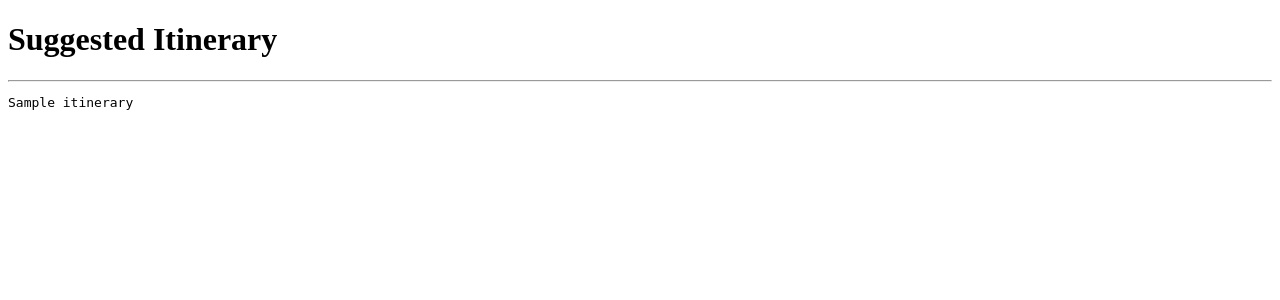
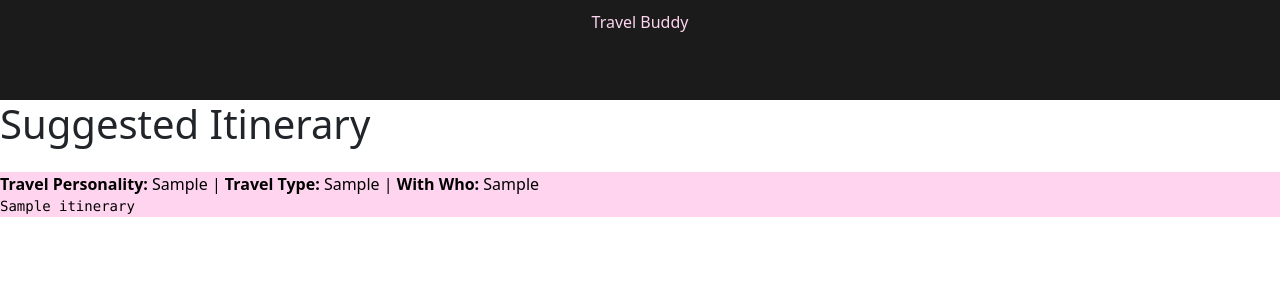
Before and after one commit to CougarBellinger/HackUA2025, a Django app: template hackua2025_Project/travel_buddy/templates/travel_buddy/itinerary_result.html in a window 1280 px wide. Shown: the top 300 px of the page. Run offline with Django 5.2, Linux system fonts and the light colour scheme; the template is opened without the code that fills it: most values are stand-ins (such as "Sample title", 1, 10 or a date in 2020).

Commit message:
CougarFixedtheSylez

```diff
--- a/hackua2025_Project/travel_buddy/static/styles.css
+++ b/hackua2025_Project/travel_buddy/static/styles.css
@@ -117,6 +117,13 @@ body {
     transition: transform 0.2s ease, box-shadow 0.2s ease;
 }
 
+.card-itinerary {
+    background-color: #fed4ef;
+    color: rgb(0, 0, 0);
+    /* cursor: pointer; */
+    /* transition: transform 0.2s ease, box-shadow 0.2s ease; */
+}
+
 .card:hover {
     background-color: #ffeaf8;
     color: #000000;
--- a/hackua2025_Project/travel_buddy/templates/travel_buddy/itinerary_result.html
+++ b/hackua2025_Project/travel_buddy/templates/travel_buddy/itinerary_result.html
@@ -1,20 +1,24 @@
-<!-- travel_buddy/itinerary_result.html -->
-<!DOCTYPE html>
-<html lang="en">
-<head>
-  <meta charset="UTF-8">
-  <title>Itinerary Results</title>
-</head>
-<body>
-  <div class="container">
-    <h1>Suggested Itinerary</h1>
+<!-- itinerary_result.html -->
+{% extends './base.html' %}
+{% load static %}
 
+{% block title %}
+Suggested Itinerary
+{% endblock %}
 
-    <hr>
-    <div>
-      <pre>{{ itinerary }}</pre>
+{% block content %}
+<div class="content">
+  <h1 class="mb-4">Suggested Itinerary</h1>
+
+  <div class="card-itinerary">
+    <div class="card-header">
+      <strong>Travel Personality:</strong> {{ travel_personality }} |
+      <strong>Travel Type:</strong> {{ travel_type }} |
+      <strong>With Who:</strong> {{ with_who }}
     </div>
-
+    <div class="card-body">
+      <pre class="mb-0">{{ itinerary }}</pre>
+    </div>
   </div>
-</body>
-</html>
+</div>
+{% endblock %}
```
